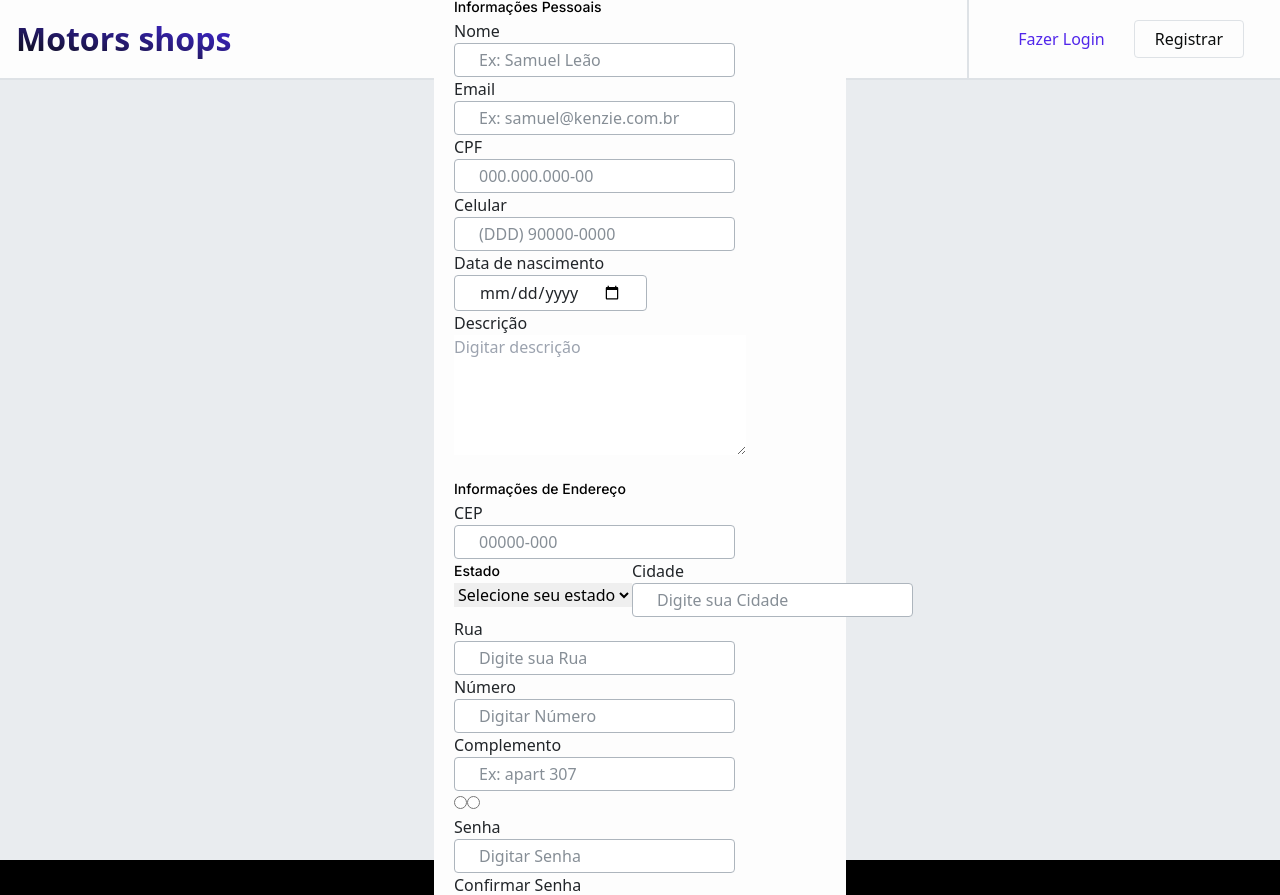
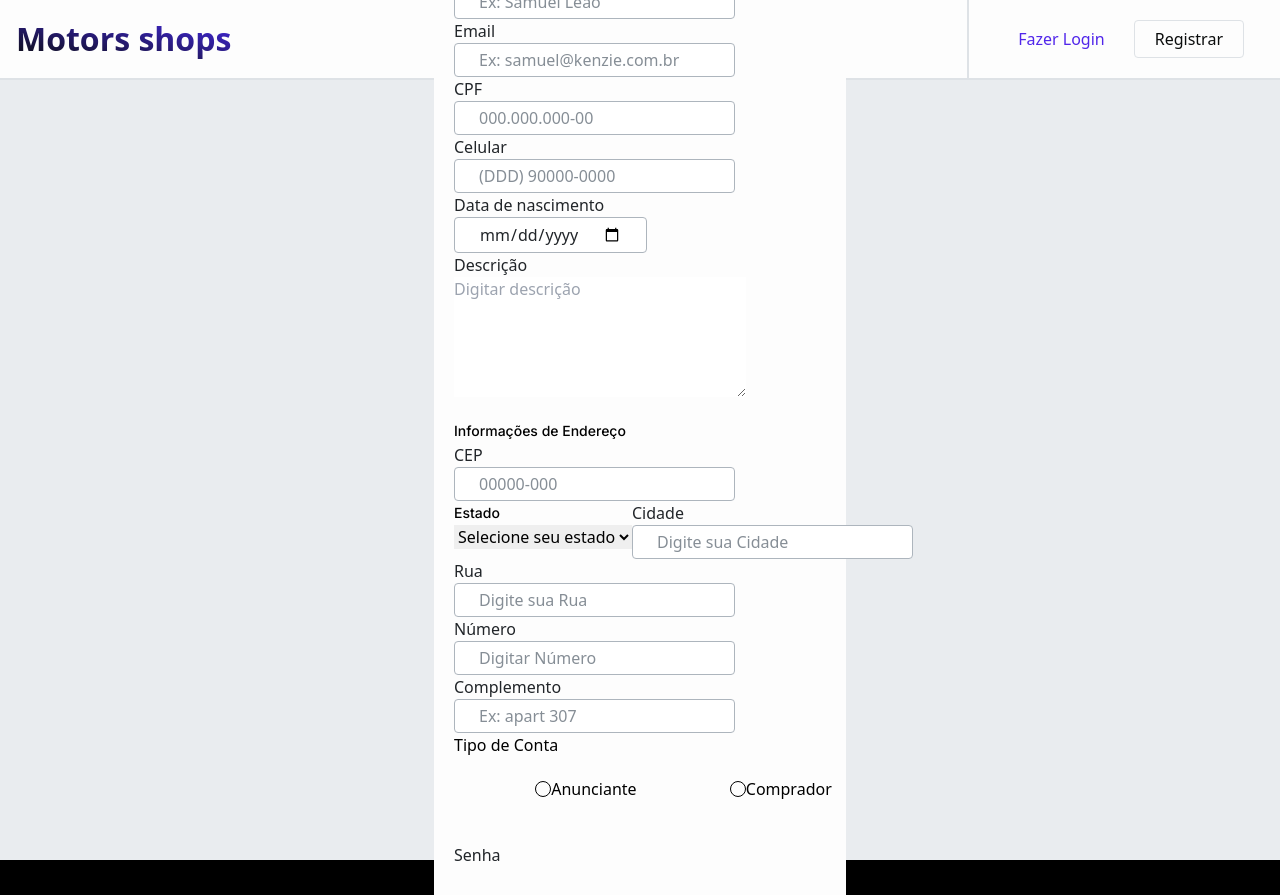
Before and after one commit to Projeto-Full-Stack/Projeto-FullStack-Grupo11, a Next.js app in the folder frontend/: page /register in a window 1280 px wide. Shown: the top 895 px of the page. Built offline with nearby package versions, Linux system fonts and the light colour scheme.

Commit message:
refactoring: CSS to radio input && feat: two new files for input radio && feat: Input folder created

```diff
--- a/frontend/src/components/input.tsx
+++ b/frontend/src/components/Inputs/input.tsx
@@ -1,10 +1,10 @@
 interface IInput {
     input_name: string,
-    input_type: "text" | "select" | "textArea" | "email" | "tel" | "date" | "password",
+    input_type: "text" | "select" | "textArea" | "email" | "tel" | "date" | "password" | "radio",
     label: string,
-    is_required?: boolean
-    extra_classes?: string
-    children: string
+    children: string,
+    is_required?: boolean,
+    extra_classes?: string,
 }
 
 const regex: string = '^(?:(?:31(\/|-|\.)(?:0?[13578]|1[02]))\x01|(?:(?:29|30)(\/|-|\.)(?:0?[13-9]|1[0-2])\x02))(?:(?:1[6-9]|[2-9]\d)?\d{2})$|^(?:29(\/|-|\.)0?2\x03(?:(?:(?:1[6-9]|[2-9]\d)?(?:0[48]|[2468][048]|[13579][26])|(?:(?:16|[2468][048]|[3579][26])00))))$|^(?:0?[1-9]|1\d|2[0-8])(\/|-|\.)(?:(?:0?[1-9])|(?:1[0-2]))\x04(?:(?:1[6-9]|[2-9]\d)?\d{2})$'
@@ -15,13 +15,12 @@ const Input = ({
         label,
         extra_classes,
         is_required=true,
-        children
+        children,
     }: IInput
     ) => {
         let input_pattern = ""
             if (input_type == "tel") input_pattern = "[0-9]{3}-[0-9]{3}-[0-9]{4}"
             if (input_type == "date") input_pattern = regex
-
         if (input_type == "text" || input_type == "email" || input_type == "password"){
             return (
                 <label
--- /dev/null
+++ b/frontend/src/components/Inputs/option.tsx
@@ -0,0 +1,28 @@
+interface OptionProps {
+    index: number;
+    selectedIndex?: number;
+
+    onSelect: (index: number) => void;
+
+    children: React.ReactNode;
+}
+const Option = (props: OptionProps) => {
+  const isSelected = props.index === props.selectedIndex;
+  return (
+    <div
+      className={`flex items-center cursor-pointer mx-1 p-2 py-3 ${
+        isSelected && "bg-brand-1 text-grey-7 font-medium"
+      }`}
+      onClick={() => props.onSelect(props.index)}
+    >
+      <div
+        className={`rounded-full w-4 h-4 border transition ${
+          isSelected && "border-4 border-sky-500 bg-sky-300"
+        } `}
+      />
+      {props.children}
+    </div>
+  );
+};
+
+export default Option;
--- /dev/null
+++ b/frontend/src/components/Inputs/radioGroup.tsx
@@ -0,0 +1,39 @@
+import React, { useState } from "react";
+import Option from "./option";
+import { Text } from "../typography/text.components";
+
+interface IProps {
+  options: React.ReactElement[];
+  onChange?: (selectedIndex: number) => void;
+  value?: number;
+  labelText?: string;
+}
+const RadioGroup = ({ options, onChange, value, labelText }: IProps) => {
+  const [selectedIndex, setSelectedIndex] = useState<number | undefined>(value);
+  function onSelect(index: number) {
+    setSelectedIndex(index);
+    onChange && onChange(index);
+  }
+  return (
+    <div>
+      { <Text weight={500} type="b2">{`${labelText}`}</Text> && (
+        <label className="block text-gray-600 mb-2 text-xs lg:text-sm xl:text-base">
+          {labelText}
+        </label>
+      )}
+      <div className="flex justify-evenly">
+        {options.map((el, index) => (
+          <Option
+            key={index}
+            index={index}
+            selectedIndex={selectedIndex}
+            onSelect={(index) => onSelect(index)}
+          >
+            {el}
+          </Option>
+        ))}
+      </div>
+    </div>
+  );
+};
+export default RadioGroup;
--- a/frontend/src/pages/register.tsx
+++ b/frontend/src/pages/register.tsx
@@ -1,17 +1,18 @@
-import Input from "@/components/input";
+import Input from "@/components/Inputs/input";
 import NavBar from "@/components/navbar";
 import { Text } from "@/components/typography/text.components";
 import { Heading } from "@/components/typography/heading.component";
 import { Inter } from "next/font/google";
 import { Footer } from "@/components/footer";
+import RadioGroup from "@/components/Inputs/radioGroup";
 
 const inter = Inter({ subsets: ["latin"] });
 
 function RegisterPage() {
     return(
-        <>
+
+        <main className={`bg-grey-7`}>
             <NavBar/>
-            <main className={`bg-grey-7`}>
         <div className={`flex justify-center items-center h-[90vh]`}>
                 <form action="" className={`bg-grey-10 flex flex-col gap-4 items-start p-5 w-[412px] h-[my-max]`}>
                     <Heading weight={500} type="h5">{"Cadastro"}</Heading>
@@ -113,17 +114,24 @@ function RegisterPage() {
                         >{"Ex: apart 307"}</Input>
                     </span>
                         <div>
-                                <label htmlFor="accountType">
-                                    <input type="radio" name="accountType" id="" placeholder="Comprador"/>
-                                </label>
-                                <label htmlFor="accountType">
-                                    <input type="radio" name="accountType" id="" placeholder="Anunciante"/>
-                                </label>
+                          <RadioGroup
+                            onChange={(option) => console.log(option)}
+                            labelText="Tipo de Conta"
+                            options={[
+                              <div className="flex flex-1 justify-around">
+                                <span>Anunciante</span>
+                              </div>,
+                              <div className="flex  flex-1 justify-around">
+                                <span>Comprador</span>
+                              </div>
+                            ]}
+                          />
                         </div>
                         <Input
                             input_name="password"
                             input_type="password"
                             label="Senha"
+                            extra_classes="mt-[30px]"
                         >{"Digitar Senha"}</Input>
                         <Input
                             input_name="confirm_password"
@@ -135,8 +143,6 @@ function RegisterPage() {
             </div>
             <Footer/>
         </main>
-
-        </>
     )
 }
 
```
Lines whose indentation alone changed are shown as unchanged.
